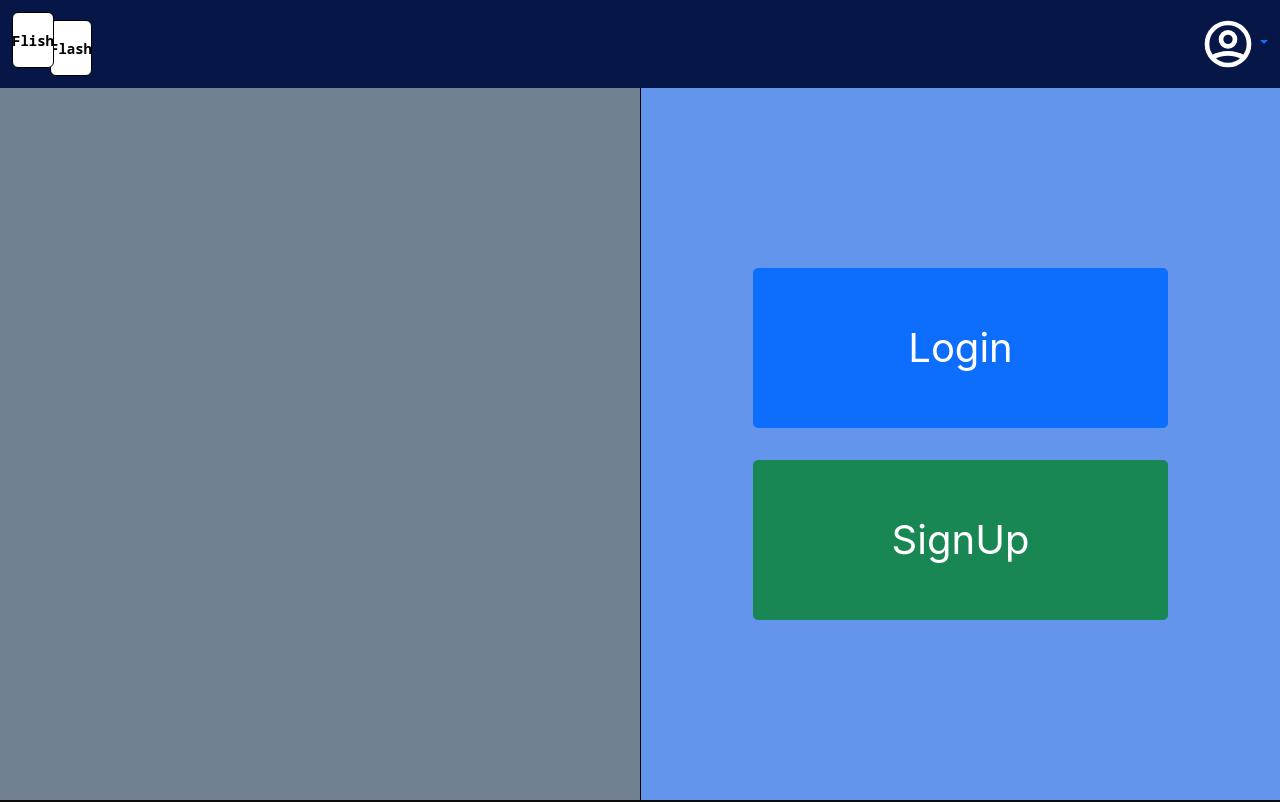
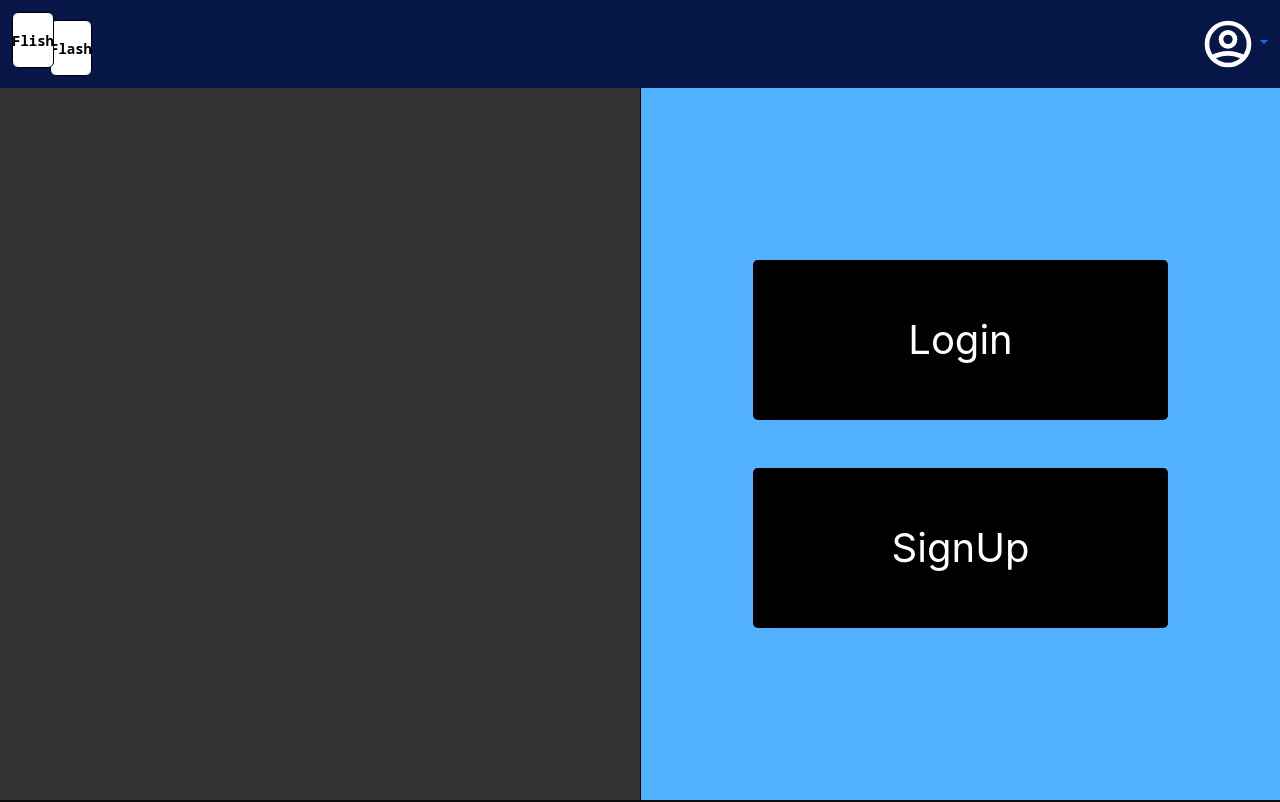
Before and after one commit to AlexRodgers11/flash-card-app, a React (Create React App) app in the folder client/: page / in a window 1280 px wide. Shown: the top 802 px of the page. Built offline with nearby package versions, Linux system fonts and the light colour scheme.

Commit message:
tweak colors throughout app

```diff
--- a/client/src/components/BrowseDecks.js
+++ b/client/src/components/BrowseDecks.js
@@ -11,7 +11,9 @@ const BrowseDecksWrapper = styled.div`
     // background-color: #ADC5FF;
     // background-color: #B8CCFF;
     // background-color: #C7D7FF;
-    background-color: #5197E1;
+    // background-color: #5197E1;
+    // background-color: #FF6565;
+    background-color: #52B2FF;
 `;
 
 const SpinnerWrapper = styled.div`
@@ -45,8 +47,8 @@ const ControlBarWrapper = styled.form`
     width: 100%;
     height: 3rem;
     // background-color: #474747;
+    // background-color: #323232;
     background-color: #393939;
-    // background-color: #323232;
     // background-color: #252525;
     color: white;
     font-size: 1.25rem;
--- a/client/src/components/Dashboard.js
+++ b/client/src/components/Dashboard.js
@@ -16,16 +16,7 @@ const DashboardWrapper = styled.div`
     flex-wrap: wrap;
     align-items: center;
     justify-content: center;
-    // background-color: #152556;
-    // background-color: #1D3377;
-    // background-color: #2847A4;
-    // background-color: #2E52BD;
-    // background-color: #1282A2;
-    //yellows
-    // background-color: #FFFB00;
-    // background-color: #FFFC5C;
-    // background-color: #FFFD75;
-    background-color: #FFFD8A;
+    background-color: #FFD549;
 `
 
 const StyledLink = styled(Link)`
--- a/client/src/components/LandingPage.js
+++ b/client/src/components/LandingPage.js
@@ -22,15 +22,27 @@ const LoginControls = styled.div`
 	justify-content: center;
 	height: 100%;
 	width: 100%;
-	background-color: cornflowerblue;
+	// background-color: cornflowerblue;
+	// background-color: #0AFFED;
+
+
+	// background-color: #FF6565;
+    // background-color: #9DE59D;
+    background-color: #52B2FF;
+    // background-color: #CC52CC;
 	border-left: 1px solid black;
 	& button {
 		font-size: 2.5rem;
 		width: 65%;
-		height: 20vw;
+		height: 14vw;
+		// width: 65%;
+		// height: 20vw;
 		max-height: 20vh;
 		min-height: 3rem;
-		margin: 1rem;
+		margin: 1.5rem;
+		// background-color: #223843;
+		background-color: black;
+		color: white;
 		@media (max-width: 950px) {
 			width: 25%;
 			max-height: 25%;
@@ -53,7 +65,11 @@ const CarouselWrapper = styled.div`
 	align-items: center;
 	width: 100%;
 	height: 100%;
-	background-color: slategray;
+	// background-color: #223843;
+	// background-color: #053C5E;
+	// background-color: #392F5A;
+	background-color: #333333;
+
 	& div.carousel.slide  {
 		width: 100%;
 		height: 50vmin;
@@ -139,8 +155,8 @@ function LandingPage() {
 				</div> */}
 			</CarouselWrapper>
 			<LoginControls className="LoginControls">
-				<button onClick={openForm} data-location="login" className="btn btn-lg btn-primary">Login</button>
-				<button onClick={openForm} data-location="register/credentials" className="btn btn-lg btn-success">SignUp</button>
+				<button onClick={openForm} data-location="login" className="btn btn-lg">Login</button>
+				<button onClick={openForm} data-location="register/credentials" className="btn btn-lg">SignUp</button>
 			</LoginControls>
 			{location.pathname !== "/" && <Modal hideModal={location.pathname === "/register/credentials" || location.pathname === "/login" ? goBackToHome : null}><Outlet /></Modal>}
 		</LandingPageWrapper>
--- a/client/src/components/PracticeLaunchPage.js
+++ b/client/src/components/PracticeLaunchPage.js
@@ -4,7 +4,8 @@ import DeckList from "./DeckList";
 import styled from "styled-components";
 
 const PracticeLaunchPageWrapper = styled.div`
-    background-color: #5197E1;
+    background-color: #5197E1; --lighter blue
+    // background-color: #4C4C9D; --darker blue
     min-height: calc(100vh - 5.5rem);
     & h1 {
         padding: 1rem;
--- a/client/src/components/PracticeSession.js
+++ b/client/src/components/PracticeSession.js
@@ -29,19 +29,7 @@ const PracticeSessionWrapper = styled.div`
     // justify-content: center;
     width: 100%;
     height: 100%;
-    // icy blue
-    // background-color: #9EFFFF;
-    // background-color: #FDF581;
-    // pale yellow
-    background-color: #FFFD8A;
-    // neutrals
-    // background-color: #5A5B6C;
-    // background-color: #515276;
-    // background-color: #4F5178;
-    // darker neutrals
-    // background-color: #3E3F5B;
-    // background-color: #252637;
-    // background-color: #4C4C52;
+    background-color: #9DE59D;
 
     min-height: calc(100vh - 5.5rem);
 `
--- a/client/src/components/StatisticsPage.js
+++ b/client/src/components/StatisticsPage.js
@@ -1,16 +1,23 @@
 import { Outlet, useParams } from "react-router";
 import { NavLink } from "react-router-dom";
+import styled from "styled-components";
+
+const StatisticsWrapper = styled.div`
+    // background-color: #503047;
+    background-color: #CC52CC;
+    min-height: calc(100vh - 5.5rem);
+`;
 
 function StatisticsPage() {
     const { userId } = useParams();
 
     return (
-        <div>
+        <StatisticsWrapper>
             <NavLink to={`/users/${userId}/statistics/sessions`}>Sessions</NavLink>
             <NavLink to={`/users/${userId}/statistics/decks`}>Deck Statistics</NavLink>
             <NavLink to={`/users/${userId}/statistics/cards`}>Card Statistics</NavLink>
             <Outlet />
-        </div>
+        </StatisticsWrapper>
     );
 }
 
--- a/client/src/components/UserDecksPage.js
+++ b/client/src/components/UserDecksPage.js
@@ -8,7 +8,9 @@ const UserDecksPageWrapper = styled.div`
     display: flex;
     flex-direction: column;
     align-items: center;
-    background-color: #5197E1;
+    background-color: #52B2FF; --blue
+    // background-color: #4C4C9D; --darker blue
+
 
     min-height: calc(100vh - 5.5rem);
 `;
--- a/client/src/components/UserGroupsPage.js
+++ b/client/src/components/UserGroupsPage.js
@@ -9,14 +9,7 @@ import Modal from "./Modal";
 import styled from "styled-components";
 
 const UserGroupsWrapper = styled.div`
-    // background-color: #ADFF8F;
-    // lime-green
-    // background-color: #C7FFB3;
-    // persian red
-    // background-color: #CC3333;
-    // fuzzy-wuzzy pink
-    // background-color: #DA6C6C;
-    background-color: #E08585;
+    background-color: #FF6565;
     min-height: calc(100vh - 5.5rem);
     & button {
         background-color: white;
```
